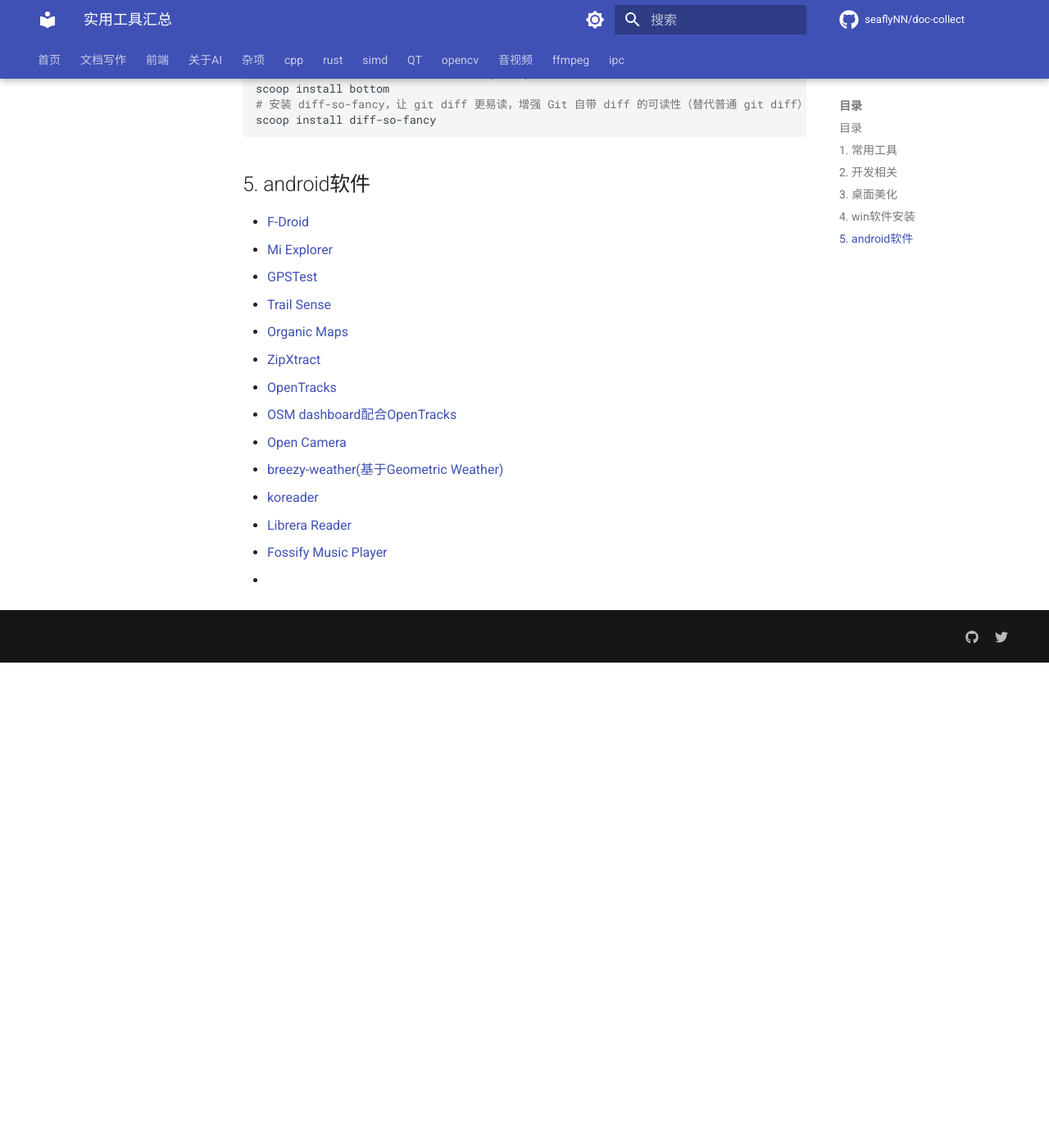
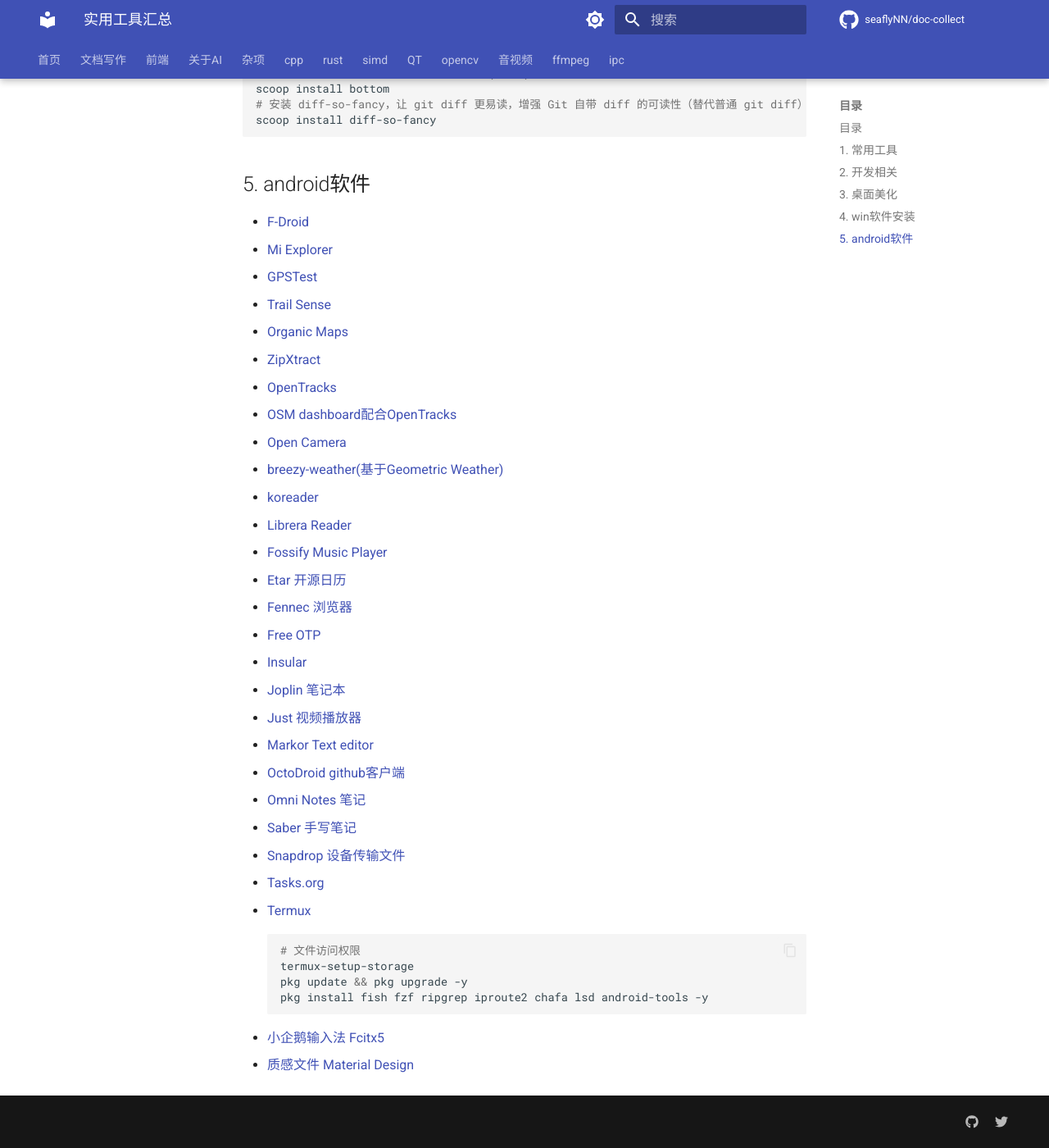
Before and after one commit to seaflyNN/doc-collect, an MkDocs documentation site: the page built from docs/杂项/实用工具汇总.md, in a window 1280 px wide and 1400 px high, scrolled down 1862 px. Shown: the whole window at 82% size. Built offline with MkDocs 1.6.1 and Material for MkDocs 9.7.7, drawn with Linux system fonts in a browser that asks for light colours; comment, search, counter and statistics services are not loaded; before the commit the page ends 2670 px from its top, so only the background shows below that.

Commit message:
[feat] 新增多个应用链接，包括Etar开源日历、Fennec浏览器、Free OTP等，进一步丰富文档内容，提升用户体验。

````diff
--- a/docs/杂项/实用工具汇总.md
+++ b/docs/杂项/实用工具汇总.md
@@ -83,4 +83,24 @@ scoop install diff-so-fancy
 + [koreader](https://f-droid.org/en/packages/org.koreader.launcher.fdroid/)
 + [Librera Reader](https://f-droid.org/en/packages/com.foobnix.pro.pdf.reader/)
 + [Fossify Music Player](https://github.com/FossifyOrg/Music-Player)
-+
++ [Etar 开源日历](https://f-droid.org/en/packages/ws.xsoh.etar/)
++ [Fennec 浏览器](https://f-droid.org/en/packages/org.mozilla.fennec_fdroid/)
++ [Free OTP](https://f-droid.org/en/packages/org.fedorahosted.freeotp/)
++ [Insular](https://f-droid.org/en/packages/com.oasisfeng.island.fdroid/)
++ [Joplin 笔记本](https://f-droid.org/en/packages/net.cozic.joplin/)
++ [Just 视频播放器](https://f-droid.org/en/packages/com.brouken.player/)
++ [Markor Text editor](https://f-droid.org/en/packages/net.gsantner.markor/)
++ [OctoDroid github客户端](https://f-droid.org/en/packages/com.gh4a/)
++ [Omni Notes 笔记](https://f-droid.org/en/packages/it.feio.android.omninotes.foss/)
++ [Saber 手写笔记](https://f-droid.org/zh_Hans/packages/com.adilhanney.saber/)
++ [Snapdrop 设备传输文件](https://f-droid.org/zh_Hans/packages/com.fmsys.snapdrop/)
++ [Tasks.org](https://f-droid.org/en/packages/org.tasks/)
++ [Termux](https://f-droid.org/en/packages/com.termux/)
+```sh
+# 文件访问权限
+termux-setup-storage
+pkg update && pkg upgrade -y
+pkg install fish fzf ripgrep iproute2 chafa lsd android-tools -y
+```
++ [小企鹅输入法 Fcitx5](https://f-droid.org/en/packages/org.fcitx.fcitx5.android/)
++ [质感文件 Material Design](https://f-droid.org/zh_Hans/packages/me.zhanghai.android.files/)
````
